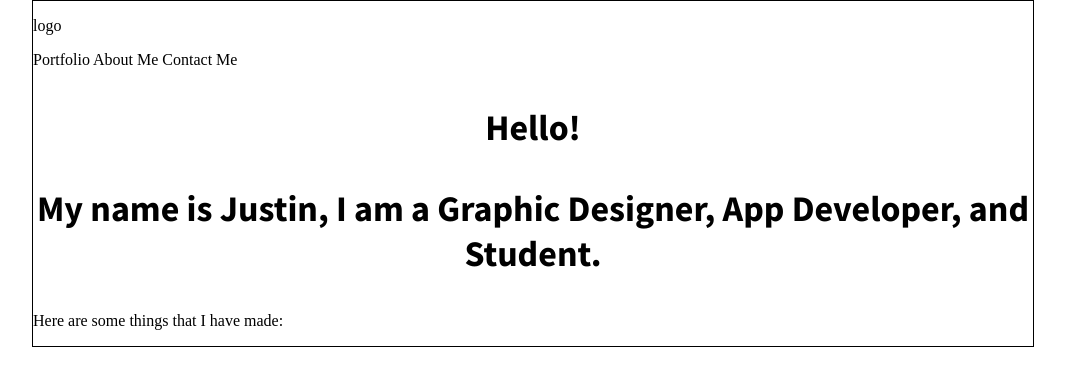
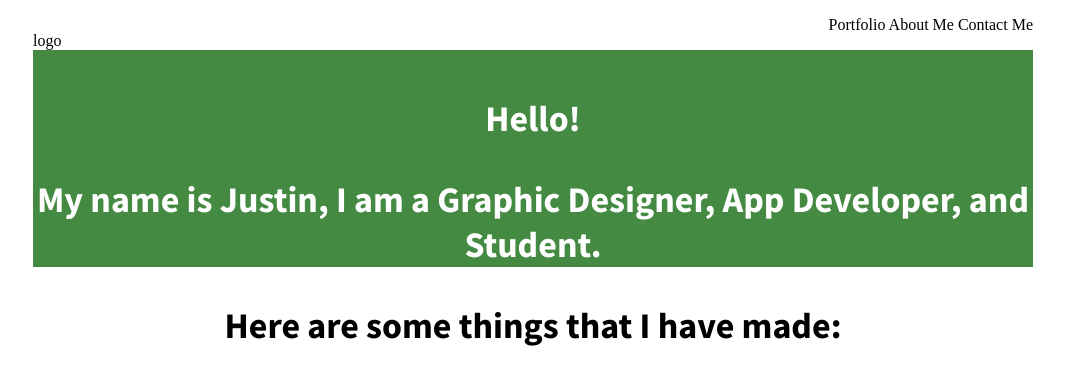
Before and after one commit to justinmarcusmiller/justinmarcusmiller.github.io, a PHP site: page / in a window 1280 px wide. Shown: the top 386 px of the page, without its empty margins (107-1172 px from the left). Run offline with PHP 8.4, Linux system fonts and the light colour scheme.

Commit message:
Update styles.css

```diff
--- a/styles.css
+++ b/styles.css
@@ -1,21 +1,31 @@
 body {
 	max-width:1000px;
-	border:thin black solid;
 	margin:auto;
 	}
 
+.logo {
+	float:left
+}
 
-.heading h1 {
+.nav {
+	float:inherit;
+	text-align:right;
+}
+
+.heading {
+    float:clear;
 	font-family: 'Source Sans Pro', Comic Sans;
-	font-size: 72px;
+	font-size: 36px;
+	color:white;
 	text-align: center;
+	padding-top: 10px;
 	padding-left: auto;
 	padding-right: auto;
-	font-weight: bold;
+	background-color:#458A42
 
 }
 
-.heading p {
+.subheading {
 	font-family: 'Source Sans Pro', Comic Sans;
 	font-size: 36px;
 	text-align: center;
```
